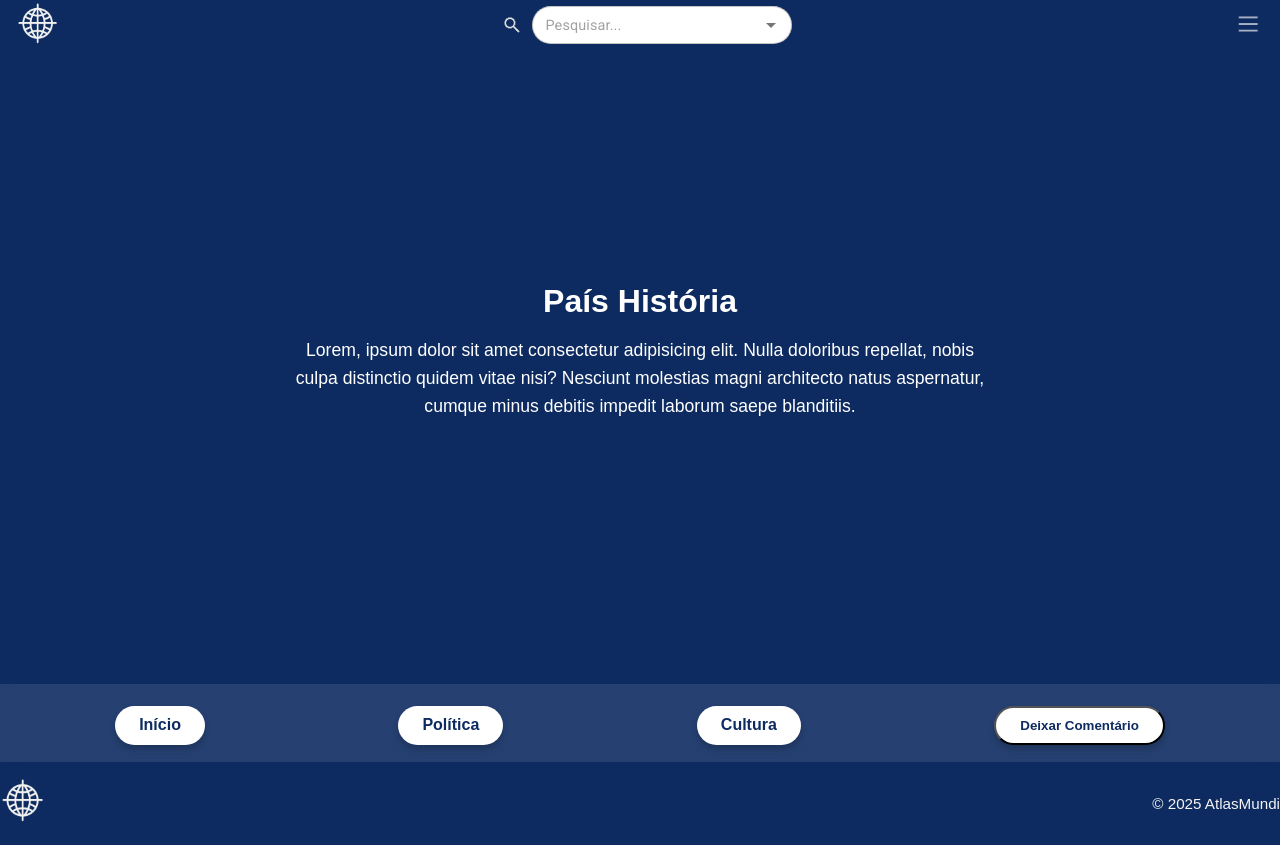
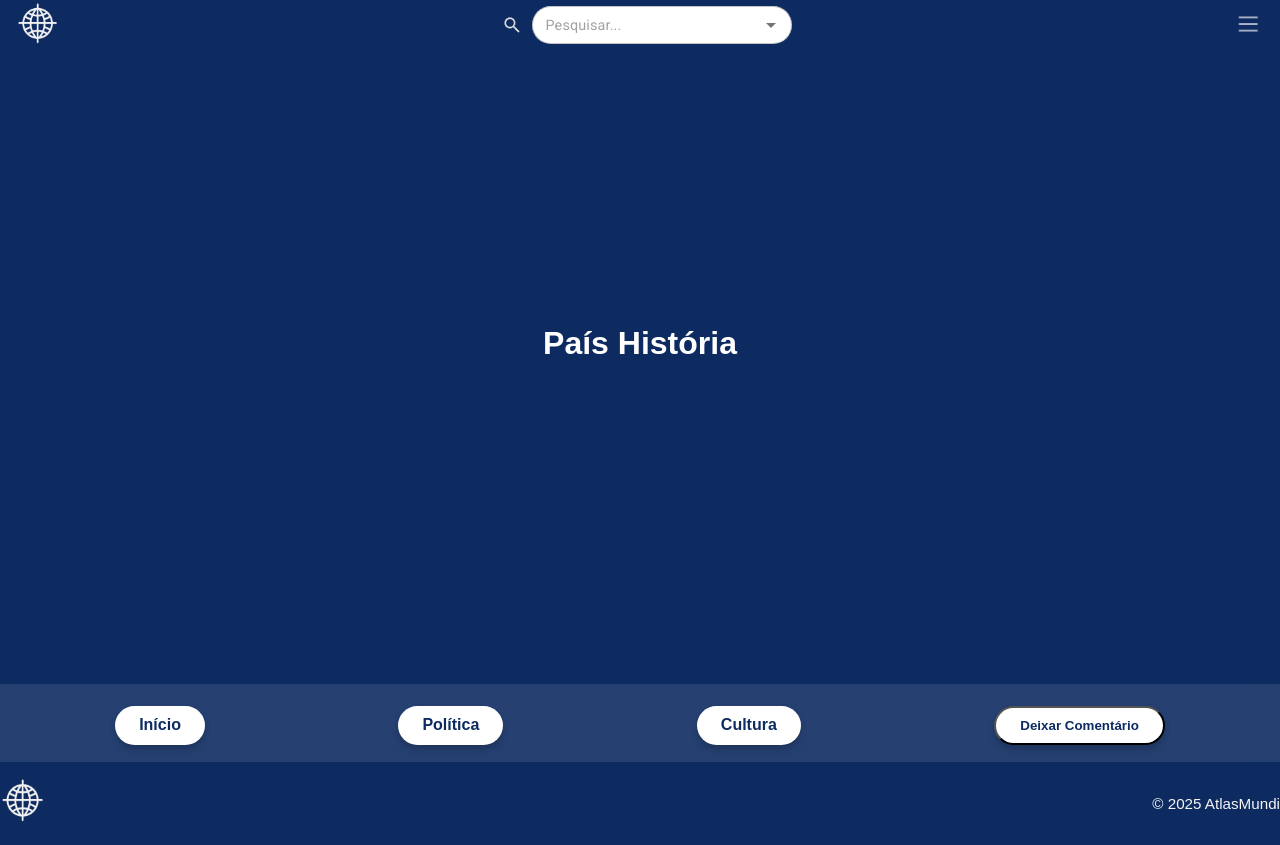
Before and after one commit to luis-henrique-santarem/FrontEndPI, a React (Vite) app in the folder AtlasMundi/meu-projeto-react/: page /historia in a window 1280 px wide. Built offline with nearby package versions, Linux system fonts and the light colour scheme; no server answers.

Commit message:
requests das informacoes dos paises(90% de chance de ter bug(S))

```diff
--- a/AtlasMundi/meu-projeto-react/src/components/Cultura.jsx
+++ b/AtlasMundi/meu-projeto-react/src/components/Cultura.jsx
@@ -9,6 +9,14 @@ export default function Cultura(pais) {
   const [openComment, setOpenComment] = useState(false);
 
   const [comment, setComment] = useState("");
+  const [cultura, setCultura] = useState("")
+
+    useEffect(() => {
+        const paisPego = pegarPais(pais, false)
+        setCultura(paisPego.culture)
+
+    },[])
+
 
   // Define o estilo do modal (caixa centralizada)
   const modalStyle = {
@@ -31,10 +39,7 @@ export default function Cultura(pais) {
         <div className="cultura-text">
           <h1>País Cultura</h1>
           <p>
-            Lorem, ipsum dolor sit amet consectetur adipisicing elit. Nulla
-            doloribus repellat, nobis culpa distinctio quidem vitae nisi?
-            Nesciunt molestias magni architecto natus aspernatur, cumque minus
-            debitis impedit laborum saepe blanditiis.
+            {cultura}
           </p>
         </div>
       </div>
--- a/AtlasMundi/meu-projeto-react/src/components/Historia.jsx
+++ b/AtlasMundi/meu-projeto-react/src/components/Historia.jsx
@@ -1,7 +1,8 @@
 import { Link } from "react-router-dom";
-import { useState } from "react";
+import { useEffect, useState } from "react";
 import "./Historia.css";
 import { Modal, Box, Typography, TextField, Button } from "@mui/material";
+import { pegarPais } from "../js/country";
 // import { createComment } from "../js/comment";
 
 // Declara o componente funcional principal "Historia"
@@ -10,6 +11,13 @@ export default function Historia(pais) {
   const [openComment, setOpenComment] = useState(false);
 
   const [comment, setComment] = useState("");
+  const [historia, setHistoria] = useState("")
+
+  useEffect(() => {
+      const paisPego = pegarPais(pais, false)
+      setHistoria(paisPego.history)
+
+  },[])
 
 
   // Estilo aplicado ao container do modal (definido inline)
@@ -33,10 +41,7 @@ export default function Historia(pais) {
         <div className="historia-text">
           <h1>País História</h1>
           <p>
-            Lorem, ipsum dolor sit amet consectetur adipisicing elit. Nulla
-            doloribus repellat, nobis culpa distinctio quidem vitae nisi?
-            Nesciunt molestias magni architecto natus aspernatur, cumque minus
-            debitis impedit laborum saepe blanditiis.
+            {historia}
           </p>
         </div>
       </div>
--- a/AtlasMundi/meu-projeto-react/src/components/Politica.jsx
+++ b/AtlasMundi/meu-projeto-react/src/components/Politica.jsx
@@ -9,6 +9,14 @@ export default function Politica(pais) {
   const [openComment, setOpenComment] = useState(false);
 
   const [comment, setComment] = useState("");
+  const [politica, setPolitica] = useState("");
+
+
+  useEffect(() => {
+      const paisPego = pegarPais(pais, false)
+      setCultura(paisPego.politics)
+
+  },[])
 
   // Estilos aplicados diretamente ao container do modal (caixa centralizada)
   const modalStyle = {
@@ -31,10 +39,7 @@ export default function Politica(pais) {
         <div className="politica-text">
           <h1>País Política</h1>
           <p>
-            Lorem, ipsum dolor sit amet consectetur adipisicing elit. Nulla
-            doloribus repellat, nobis culpa distinctio quidem vitae nisi?
-            Nesciunt molestias magni architecto natus aspernatur, cumque minus
-            debitis impedit laborum saepe blanditiis.
+            {politica}
           </p>
         </div>
       </div>
```
